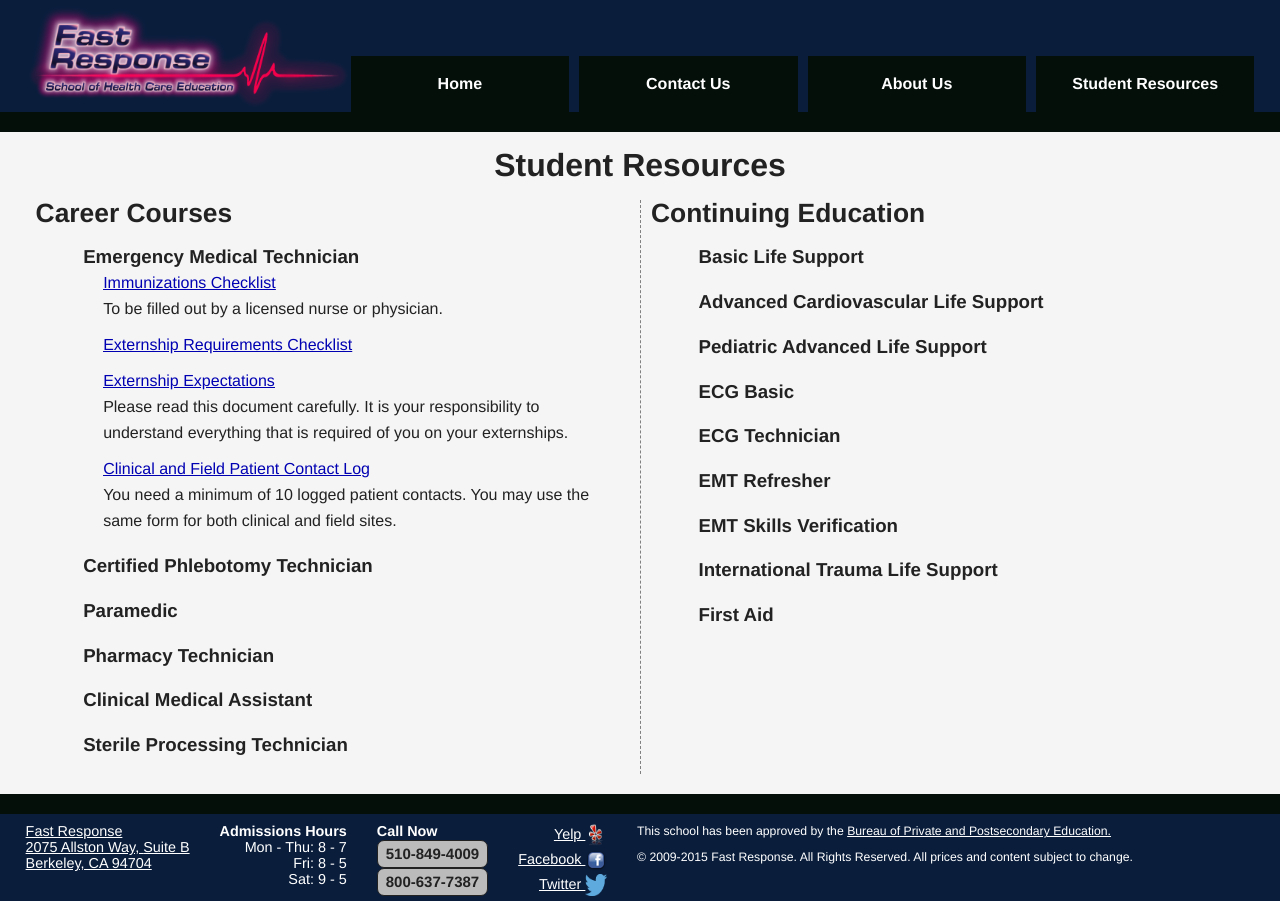
After one commit to fastresponse/webnew, a PHP site: page /students/ in a window 1280 px wide. The commit adds this page. Run offline with PHP 8.4, Linux system fonts and the light colour scheme; some libraries are stand-ins or nearby versions.

Commit message:
starting student resources page, other minor changes

```diff
--- a/css/main.css
+++ b/css/main.css
@@ -386,7 +386,7 @@ article {
     margin-top: 30px;
 }
 article > section {
-    display: list-item;
+    /*display: list-item;*/
     margin-left: 8%;
 }
 article > section > h3 {
--- /dev/null
+++ b/css/students.css
@@ -0,0 +1,37 @@
+
+#content {
+  flex: 1 100%;
+}
+#content > header {
+  flex: 1 100%;
+  text-align: center;
+}
+#content > header > h1 {
+  margin-top: 0;
+}
+
+#content > article > section > dl {
+  margin-top: 0;
+  padding-left: 20px;
+  padding-right: 20px;
+}
+#content > article > section > dl > dt {
+  margin-top: 10px;
+  text-decoration: underline;
+}
+#content > article > section > dl > dt:first-child {
+  margin-top: 0;
+}
+#content > article > section > dl > dd {
+  margin-left: 0;
+  padding-left: 0;
+}
+
+@media only screen and (min-width: 550px) {
+}
+
+@media only screen and (min-width: 800px) {
+}
+
+@media only screen and (min-width: 1000px) {
+}
--- a/php/testimonials.php
+++ b/php/testimonials.php
@@ -2,6 +2,7 @@
 include_once($_SERVER['DOCUMENT_ROOT'] . '/php/dbconn.php');
 if (empty($handle))
   $handle = db_connect();
+
 
 // create an array of bitmask values for reference later, i.e.:
 // 'EMT' => 1,
@@ -45,6 +46,7 @@ function testimonial_query($handle = null, $categories = null) {
 
   return $results;
 };
+
 
 function testimonials($handle, $categories, $limit = 1) {
   $rows = testimonial_query($handle, $categories);
--- /dev/null
+++ b/students/index.php
@@ -0,0 +1,139 @@
+<?php
+  $incdir = '../';
+  $title = 'Student Resources';
+  $page_header = '';
+  $description = '';
+  $css = array('students.css');
+?>
+<?php require_once($incdir . 'header.php'); ?>
+
+<section id="content">
+
+  <header><h1>Student Resources</h1></header>
+
+  <article id="career_courses" class="collapsible start-closed-mobile">
+    <header class="stay-open"><h1 class="trigger">Career Courses</h1></header>
+    <section>
+      <h3>Emergency Medical Technician</h3>
+      <dl>
+        <dt><a href="#">Immunizations Checklist</a></dt>
+        <dd>To be filled out by a licensed nurse or physician.</dd>
+
+        <dt><a href="#">Externship Requirements Checklist</a></dt>
+
+        <dt><a href="#">Externship Expectations</a></dt>
+        <dd>Please read this document carefully. It is your responsibility to understand everything that is required of you on your externships.</dd>
+
+        <dt><a href="#">Clinical and Field Patient Contact Log</a></dt>
+        <dd>You need a minimum of 10 logged patient contacts. You may use the same form for both clinical and field sites.</dd>
+      </dl>
+    </section>
+    <section>
+      <h3>Certified Phlebotomy Technician</h3>
+      <dl>
+        <dt></dt>
+        <dd></dd>
+      </dl>
+    </section>
+    <section>
+      <h3>Paramedic</h3>
+      <dl>
+        <dt></dt>
+        <dd></dd>
+      </dl>
+    </section>
+    <section>
+      <h3>Pharmacy Technician</h3>
+      <dl>
+        <dt></dt>
+        <dd></dd>
+      </dl>
+    </section>
+    <section>
+      <h3>Clinical Medical Assistant</h3>
+      <dl>
+        <dt></dt>
+        <dd></dd>
+      </dl>
+    </section>
+    <section>
+      <h3>Sterile Processing Technician</h3>
+      <dl>
+        <dt></dt>
+        <dd></dd>
+      </dl>
+    </section>
+  </article>
+
+  <article id="continuing_ed" class="collapsible start-closed-mobile left-divider">
+    <header class="stay-open"><h1 class="trigger">Continuing Education</h1></header>
+    <section>
+      <h3>Basic Life Support</h3>
+      <dl>
+        <dt></dt>
+        <dd></dd>
+      </dl>
+    </section>
+    <section>
+      <h3>Advanced Cardiovascular Life Support</h3>
+      <dl>
+        <dt></dt>
+        <dd></dd>
+      </dl>
+    </section>
+    <section>
+      <h3>Pediatric Advanced Life Support</h3>
+      <dl>
+        <dt></dt>
+        <dd></dd>
+      </dl>
+    </section>
+    <section>
+      <h3>ECG Basic</h3>
+      <dl>
+        <dt></dt>
+        <dd></dd>
+      </dl>
+    </section>
+    <section>
+      <h3>ECG Technician</h3>
+      <dl>
+        <dt></dt>
+        <dd></dd>
+      </dl>
+    </section>
+    <section>
+      <h3>EMT Refresher</h3>
+      <dl>
+        <dt></dt>
+        <dd></dd>
+      </dl>
+    </section>
+    <section>
+      <h3>EMT Skills Verification</h3>
+      <dl>
+        <dt></dt>
+        <dd></dd>
+      </dl>
+    </section>
+    <section>
+      <h3>International Trauma Life Support</h3>
+      <dl>
+        <dt></dt>
+        <dd></dd>
+      </dl>
+    </section>
+    <section>
+      <h3>First Aid</h3>
+      <dl>
+        <dt></dt>
+        <dd></dd>
+      </dl>
+    </section>
+  </article>
+</section>
+
+<div id="bottom-bar">
+</div>
+
+<?php require_once($incdir . 'footer.php'); ?>
```
Also changed, not shown: courses/acls/index.php (+14 -1 lines), 1 other file.
